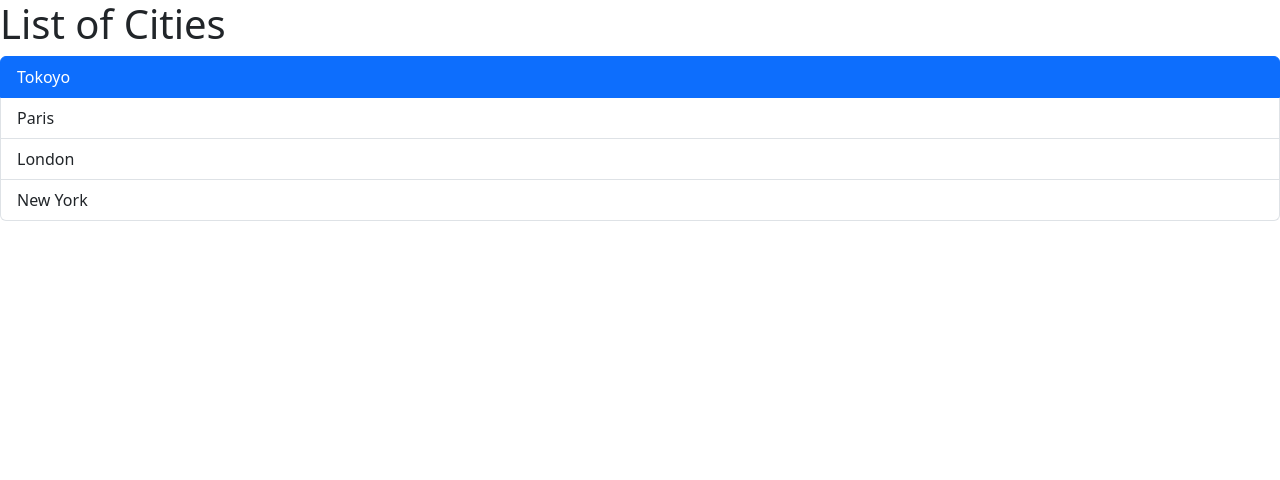
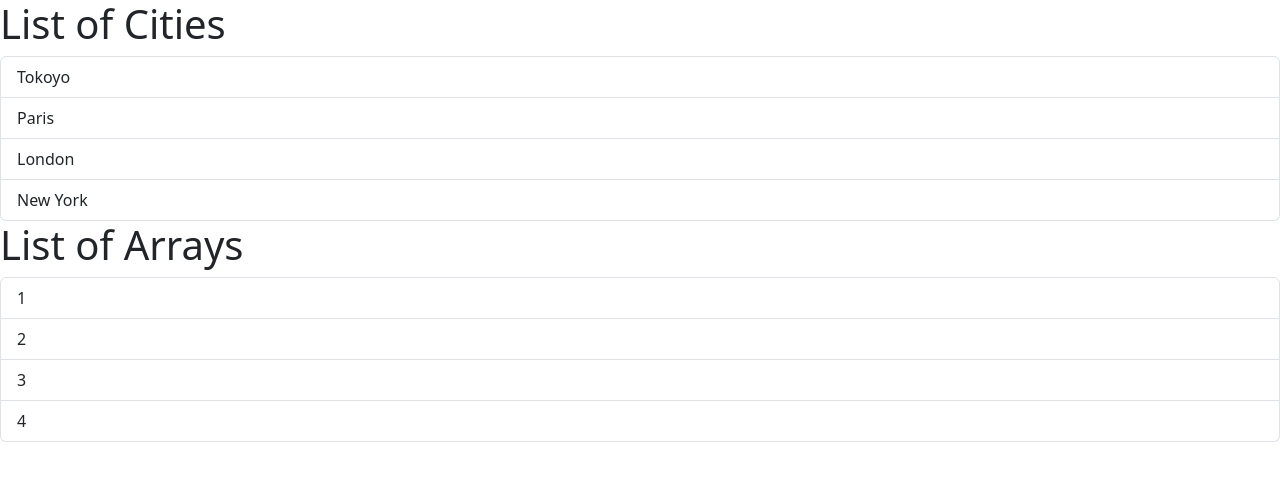
Before and after one commit to dev5212512/first-react-app, a React (Vite) app: page / in a window 1280 px wide. Shown: the top 480 px of the page. Built offline with nearby package versions, Linux system fonts and the light colour scheme.

Commit message:
Passing data via props

```diff
--- a/src/App.tsx
+++ b/src/App.tsx
@@ -1,11 +1,15 @@
 import ListGroup from "./components/ListGroup";
 
-function App(){
-  return(
+function App() {
+  const cities = ["Tokoyo", "Paris", "London", "New York"];
+  const arrays = ["1", "2", "3", "4"];
+
+  return (
     <div>
-      <ListGroup />
+      <ListGroup items={cities} heading="List of Cities" />
+      <ListGroup items={arrays} heading="List of Arrays" />
     </div>
-  )
+  );
 }
 
 export default App;
--- a/src/components/ListGroup.tsx
+++ b/src/components/ListGroup.tsx
@@ -1,17 +1,21 @@
 import { useState } from "react";
 
-function ListGroup() {
-  const [selectedIndex, setSelectedIndex] = useState(0);
-  const cities = ["Tokoyo", "Paris", "London", "New York"];
+interface ListGroupProps {
+  items: string[];
+  heading: string;
+}
+
+function ListGroup(props: ListGroupProps) {
+  const [selectedIndex, setSelectedIndex] = useState(-1);
 
   const handleClick = (index: number) => {
     setSelectedIndex(index);
   };
   return (
     <>
-      <h1>List of Cities</h1>
+      <h1>{props.heading}</h1>
       <ul className="list-group">
-        {cities.map((city, index) => (
+        {props.items.map((item, index) => (
           <li
             className={
               selectedIndex == index
@@ -21,7 +25,7 @@ function ListGroup() {
             key={index}
             onClick={() => handleClick(index)}
           >
-            {city}
+            {item}
           </li>
         ))}
       </ul>
```
